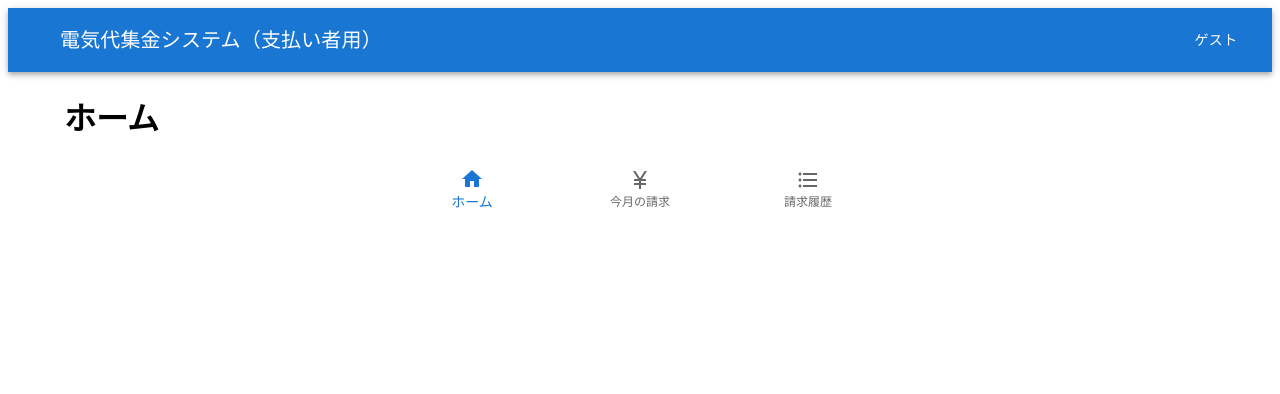
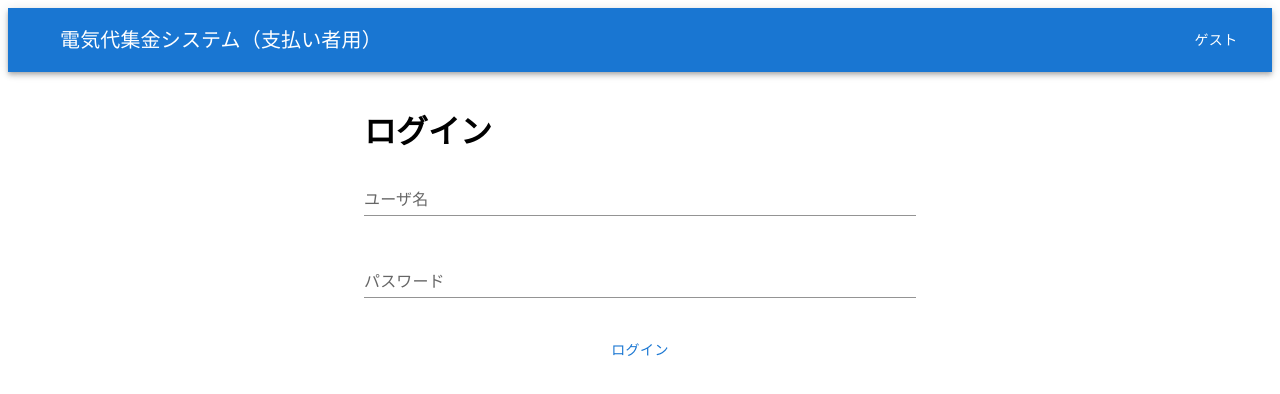
Before and after one commit to KHashimoto3/ApartmentBillingPortal, a React (Create React App) app in the folder front/: page / in a window 1280 px wide. Shown: the top 394 px of the page. Built offline with nearby package versions, Linux system fonts and the light colour scheme.

Commit message:
グローバルstateを使ってログイン状態を管理できるようにした。

```diff
--- a/front/src/components/LoginForm.tsx
+++ b/front/src/components/LoginForm.tsx
@@ -1,3 +1,6 @@
+import { useContext } from 'react';
+import { LoginFlagContext } from './providers/LoginFlagProvider';
+
 import Container from '@mui/material/Container';
 import Stack from '@mui/material/Stack';
 
@@ -13,8 +16,14 @@ type FormValues = {
 };
 
 export const LoginForm = () => {
+    const {loginFlag, setLoginFlag} = useContext(LoginFlagContext);
+
     const { register, handleSubmit, formState: { errors } } = useForm<FormValues>();
-    const onSubmit = handleSubmit((data) => console.log(data));
+    const onSubmit = handleSubmit((data) => {
+        if(data.userId === 'test' && data.password === '1234'){
+            setLoginFlag(true);
+        }
+    });
 
     return (
         <Container maxWidth="sm">
--- a/front/src/components/User.tsx
+++ b/front/src/components/User.tsx
@@ -1,4 +1,4 @@
-import { useState } from 'react';
+import { useContext } from 'react';
 
 import AppBar from '@mui/material/AppBar';
 import Toolbar from '@mui/material/Toolbar';
@@ -9,8 +9,10 @@ import Button from '@mui/material/Button';
 import { LoginForm } from './LoginForm';
 import { UserViewController } from './user/UserViewController';
 
+import { LoginFlagContext } from './providers/LoginFlagProvider';
+
 export const User = () => {
-    const [loginStatus, setLoginStatus] = useState<Boolean>(true);
+    const {loginFlag, setLoginFlag} = useContext(LoginFlagContext);
 
     return (
         <div>
@@ -31,7 +33,7 @@ export const User = () => {
                 </Toolbar>
             </AppBar>
             { /*ログイン状態に応じて表示を切り替える*/ }
-            {loginStatus? <UserViewController /> : <LoginForm />}
+            {loginFlag? <UserViewController /> : <LoginForm />}
         </div>
     );
 }
--- /dev/null
+++ b/front/src/components/providers/LoginFlagProvider.tsx
@@ -0,0 +1,17 @@
+import { Dispatch, SetStateAction, createContext, useState } from "react";
+
+export const LoginFlagContext = createContext({} as {
+    loginFlag: boolean,
+    setLoginFlag: Dispatch<SetStateAction<boolean>>,
+});
+
+export const LoginFlagProvider: React.FC<{ children: React.ReactNode }> = ({children}) => {
+    //ログインしているかどうかのフラグ
+    const [loginFlag, setLoginFlag] = useState<boolean>(false);
+
+    return (
+        <LoginFlagContext.Provider value={{ loginFlag, setLoginFlag }}>
+            {children}
+        </LoginFlagContext.Provider>
+    );
+};
--- a/front/src/index.tsx
+++ b/front/src/index.tsx
@@ -2,6 +2,7 @@ import React from 'react';
 import ReactDOM from 'react-dom/client';
 import App from './App';
 import { BrowserRouter } from'react-router-dom';
+import { LoginFlagProvider } from './components/providers/LoginFlagProvider';
 
 const root = ReactDOM.createRoot(
   document.getElementById('root') as HTMLElement
@@ -9,7 +10,9 @@ const root = ReactDOM.createRoot(
 root.render(
   <React.StrictMode>
     <BrowserRouter>
-      <App />
+      <LoginFlagProvider>
+        <App />
+      </LoginFlagProvider>
     </BrowserRouter>
   </React.StrictMode>
 );
```
